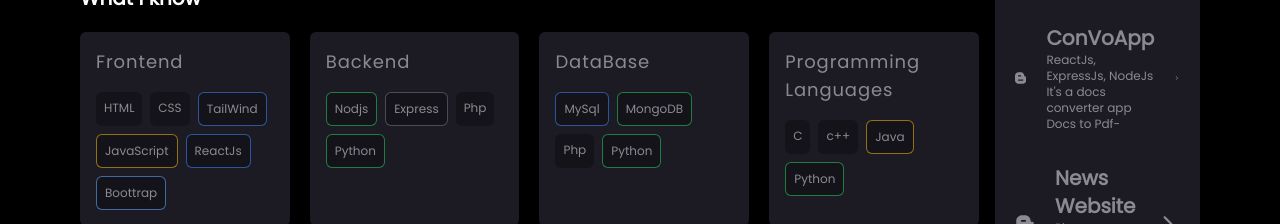
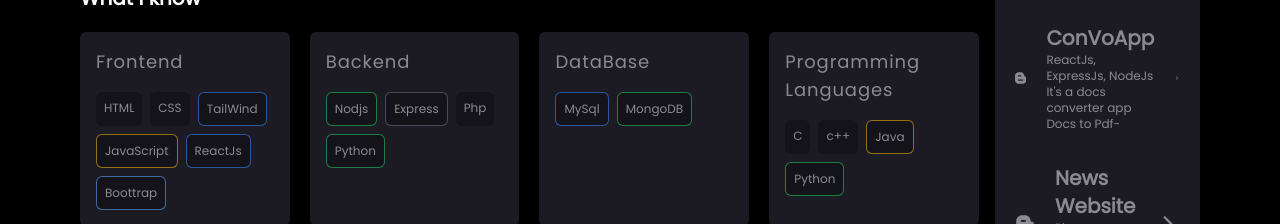
Before and after one commit to mrpankajpandey/ReactPortfolio, a React (Vite) app: page / in a window 1280 px wide. Shown: the part 1080-1304 px from the top of the page. Built offline with nearby package versions, Linux system fonts and the light colour scheme; no server answers.

Commit message:
fix typo in skills

```diff
--- a/src/components/Skill.jsx
+++ b/src/components/Skill.jsx
@@ -66,15 +66,7 @@ const Skill = () => {
           name: "MongoDB",
           style:'border border-green-500/60'
         },
-        {
-          id: 3,
-          name: "Php",
-        },
-        {
-          id: 4,
-          name: "Python",
-          style:'border border-green-500/60'
-        },
+
 
       ];
       const programming= [
```
